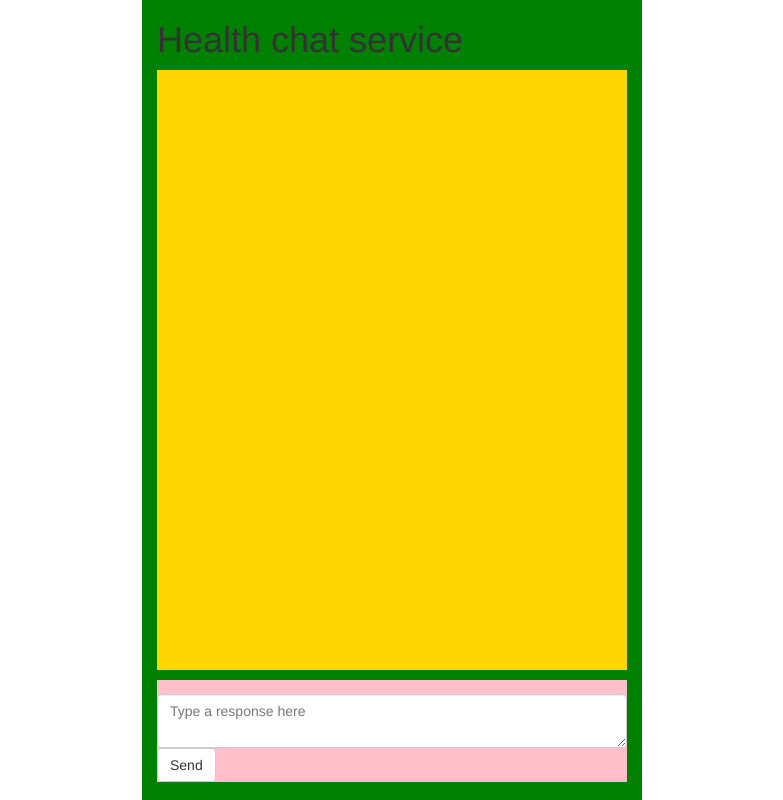
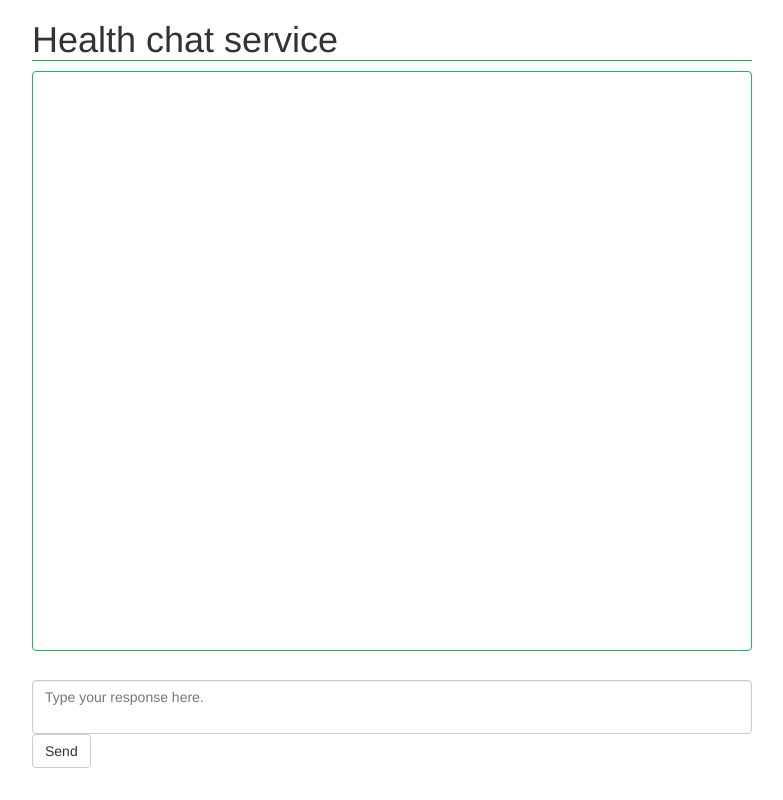
Before and after one commit to jawrainey/healthchat, a Flask app: page / in a window 1280 px wide. Shown: the whole page, without its empty margins (248-1031 px from the left). Run offline with Flask 2, Linux system fonts and the light colour scheme; some libraries are stand-ins or nearby versions.

Commit message:
Added slight CSS improvements
This is nowhere near the final styles, but makes local testing easier.

```diff
--- a/app/static/css/custom.css
+++ b/app/static/css/custom.css
@@ -4,7 +4,6 @@ html {
 }
 
 .container {
-  background-color: green;
   position: absolute;
   top: 0;
   bottom: 0;
@@ -19,19 +18,25 @@ html {
   height: 15%;
 }
 
-.form {
-  padding-top: 1em;
-  background: pink;
+#messages {
+  border: 1px solid #27AE60;
+  border-radius: 4px;
+  height: 72.5%;
+  overflow: scroll;
+  padding: 1em;
 }
 
-#messages {
-  height: 75%;
-  background: gold;
-  overflow: scroll;
-}
+h1 { border-bottom: 1px solid #27AE60; }
+
+/* Not certain how I feel about this, but showing it is useful for testing. */
+::-webkit-scrollbar { width: 7px; }
+::-webkit-scrollbar-thumb { background-color: #95A5A6; }
+
+/* Am unsure if I want to allow vertical scrolling as it would ruin the 'one page' affect. */
+textarea { resize: none; }
 
 @media (min-width: 1200px) {
   .container {
-    max-width: 500px;
+    max-width: 750px;
   }
 }
--- a/app/templates/index.html
+++ b/app/templates/index.html
@@ -34,7 +34,7 @@
   <footer class="footer">
     <div class="container">
       <form id="emit" class="form" method="POST" action='#'>
-        <textarea id="emit_data" class="form-control" placeholder="Type a response here"></textarea>
+        <textarea id="emit_data" class="form-control" placeholder="Type your response here."></textarea>
         <input type="submit" class="btn btn-default" value="Send">
       </form>
     </div>
```
